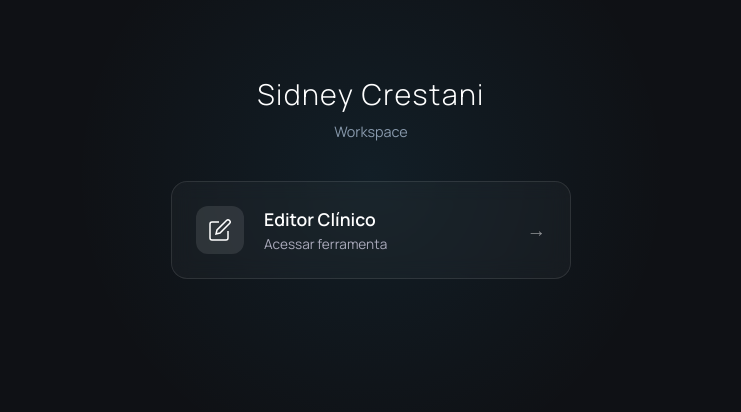
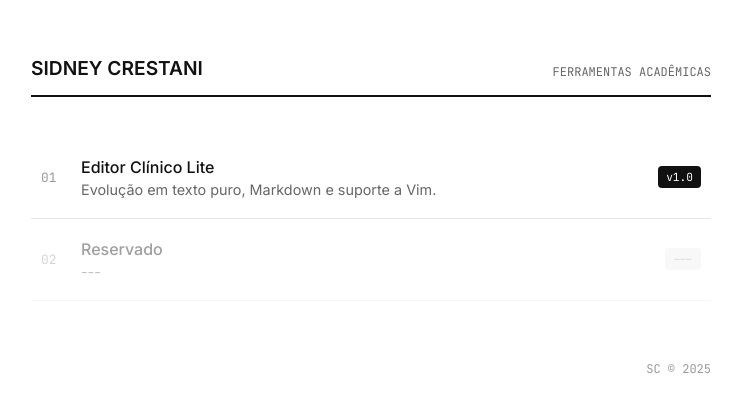
Before and after one commit to sidneycrestani/sidneycrestani.github.io, a plain HTML site: page index.html in a window 1280 px wide. Shown: the part 224-636 px from the top of the page, without its empty margins (269-1010 px from the left). Drawn offline with Linux system fonts and the light colour scheme.

Commit message:
Update index.html

```diff
--- a/index.html
+++ b/index.html
@@ -3,130 +3,146 @@
 <head>
   <meta charset="UTF-8">
   <meta name="viewport" content="width=device-width, initial-scale=1.0">
-  <title>S.C.</title>
-  <link href="https://fonts.googleapis.com/css2?family=Manrope:wght@300;400;600&display=swap" rel="stylesheet">
+  <title>Sidney Crestani</title>
+  <link href="https://fonts.googleapis.com/css2?family=Inter:wght@400;500;600&family=JetBrains+Mono:wght@400&display=swap" rel="stylesheet">
   <style>
+    :root {
+      --bg: #ffffff;
+      --fg: #111111;
+      --line: #e5e5e5;
+      --text-sec: #666666;
+    }
+
     body {
       margin: 0;
-      background: #0f1115;
-      color: #fff;
-      font-family: 'Manrope', sans-serif;
-      height: 100vh;
+      background: var(--bg);
+      color: var(--fg);
+      font-family: 'Inter', sans-serif;
+      padding: 40px 20px;
+      min-height: 100vh;
       display: flex;
+      flex-direction: column;
       align-items: center;
       justify-content: center;
-      overflow: hidden;
     }
 
-    .ambient-light {
-      position: absolute;
-      width: 600px;
-      height: 600px;
-      background: radial-gradient(circle, rgba(56, 189, 248, 0.08) 0%, rgba(0,0,0,0) 70%);
-      top: 50%;
-      left: 50%;
-      transform: translate(-50%, -50%);
-      pointer-events: none;
-      z-index: 0;
-    }
+    .container { width: 100%; max-width: 680px; }
 
-    .container {
-      position: relative;
-      z-index: 1;
-      width: 100%;
-      max-width: 400px;
-      padding: 20px;
-    }
-
-    .header {
+    /* Cabeçalho Limpo */
+    header {
       margin-bottom: 40px;
-      text-align: center;
+      padding-bottom: 15px;
+      border-bottom: 2px solid var(--fg);
+      display: flex;
+      justify-content: space-between;
+      align-items: flex-end;
     }
 
     h1 {
-      font-weight: 300;
-      font-size: 1.8rem;
+      font-size: 1.2rem;
+      font-weight: 600;
       margin: 0;
-      letter-spacing: 0.05em;
+      text-transform: uppercase;
     }
 
-    .subtitle {
-      font-size: 0.9rem;
-      color: #8899ac;
-      margin-top: 8px;
+    .label {
+      font-family: 'JetBrains Mono', monospace;
+      font-size: 0.75rem;
+      color: var(--text-sec);
     }
 
-    /* Link Único e Robusto */
-    .link-item {
-      display: flex;
+    /* Lista */
+    .list { display: flex; flex-direction: column; }
+
+    /* Item Ativo */
+    .item {
+      display: grid;
+      grid-template-columns: 40px 1fr auto;
       align-items: center;
-      background: rgba(255, 255, 255, 0.03);
-      border: 1px solid rgba(255, 255, 255, 0.1);
-      padding: 24px;
-      border-radius: 16px;
+      padding: 20px 10px;
+      border-bottom: 1px solid var(--line);
       text-decoration: none;
-      color: #fff;
-      transition: all 0.3s ease;
-      backdrop-filter: blur(10px);
+      color: var(--fg);
+      transition: background 0.2s;
     }
 
-    .link-item:hover {
-      background: rgba(255, 255, 255, 0.08);
-      border-color: rgba(255, 255, 255, 0.3);
-      transform: scale(1.02);
+    .item:hover {
+      background: #f4f4f5;
+      padding-left: 20px; /* Movimento sutil */
     }
 
-    .icon-box {
-      width: 48px;
-      height: 48px;
-      border-radius: 12px;
-      background: rgba(255,255,255,0.1);
-      display: flex;
-      align-items: center;
-      justify-content: center;
-      margin-right: 20px;
+    .id {
+      font-family: 'JetBrains Mono', monospace;
+      font-size: 0.8rem;
+      color: #999;
     }
 
-    .text-box h2 {
-      margin: 0;
-      font-size: 1.1rem;
-      font-weight: 600;
+    .info { display: flex; flex-direction: column; gap: 4px; }
+
+    .title { font-weight: 500; font-size: 1rem; }
+
+    .desc {
+      font-size: 0.9rem;
+      color: var(--text-sec);
     }
 
-    .text-box p {
-      margin: 4px 0 0 0;
-      font-size: 0.85rem;
-      color: #aab;
+    .tag {
+      font-family: 'JetBrains Mono', monospace;
+      font-size: 0.7rem;
+      background: #111;
+      color: #fff;
+      padding: 4px 8px;
+      border-radius: 4px;
     }
 
-    .arrow {
-      margin-left: auto;
-      opacity: 0.5;
-      font-size: 1.2rem;
+    /* Item Inativo (Reservado) */
+    .item.inactive {
+      opacity: 0.4;
+      cursor: default;
+    }
+    .item.inactive:hover { background: transparent; padding-left: 10px; }
+    .item.inactive .tag { background: #eee; color: #999; }
+
+    footer {
+      margin-top: 60px;
+      font-family: 'JetBrains Mono', monospace;
+      font-size: 0.75rem;
+      color: #999;
+      text-align: right;
     }
   </style>
 </head>
 <body>
 
-  <div class="ambient-light"></div>
+  <div class="container">
+    <header>
+      <h1>Sidney Crestani</h1>
+      <span class="label">FERRAMENTAS ACADÊMICAS</span>
+    </header>
 
-  <div class="container">
-    <div class="header">
-      <h1>Sidney Crestani</h1>
-      <div class="subtitle">Workspace</div>
+    <div class="list">
+      <a href="editor/" class="item">
+        <span class="id">01</span>
+        <div class="info">
+          <span class="title">Editor Clínico Lite</span>
+          <span class="desc">Evolução em texto puro, Markdown e suporte a Vim.</span>
+        </div>
+        <span class="tag">v1.0</span>
+      </a>
+
+      <div class="item inactive">
+        <span class="id">02</span>
+        <div class="info">
+          <span class="title">Reservado</span>
+          <span class="desc">---</span>
+        </div>
+        <span class="tag">---</span>
+      </div>
     </div>
 
-    <a href="editor/" class="link-item">
-      <div class="icon-box">
-        <svg width="24" height="24" viewBox="0 0 24 24" fill="none" stroke="currentColor" stroke-width="1.5"><path d="M11 4H4a2 2 0 0 0-2 2v14a2 2 0 0 0 2 2h14a2 2 0 0 0 2-2v-7"/><path d="M18.5 2.5a2.121 2.121 0 0 1 3 3L12 15l-4 1 1-4 9.5-9.5z"/></svg>
-      </div>
-      <div class="text-box">
-        <h2>Editor Clínico</h2>
-        <p>Acessar ferramenta</p>
-      </div>
-      <div class="arrow">→</div>
-    </a>
-
+    <footer>
+      SC © 2025
+    </footer>
   </div>
 
 </body>
```
